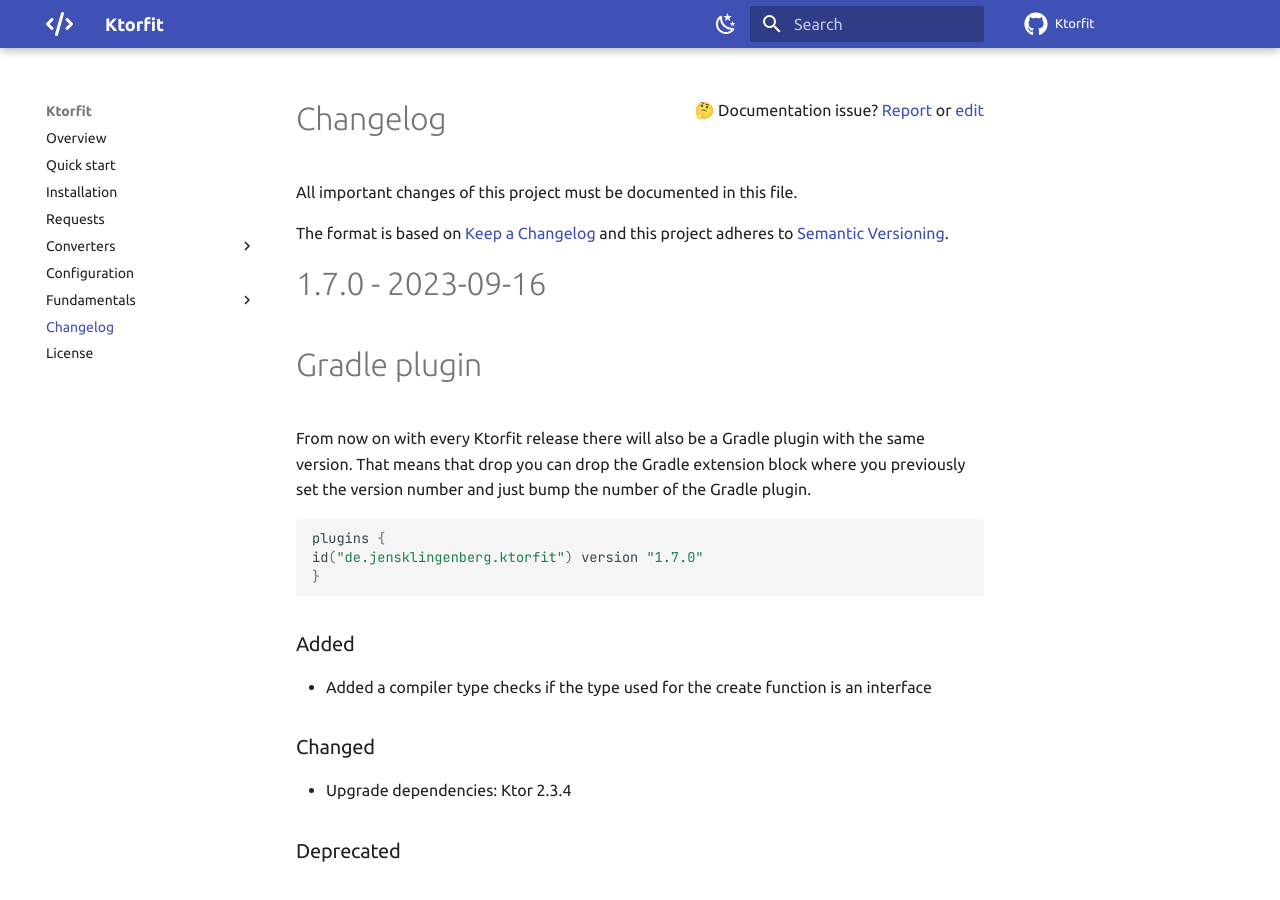
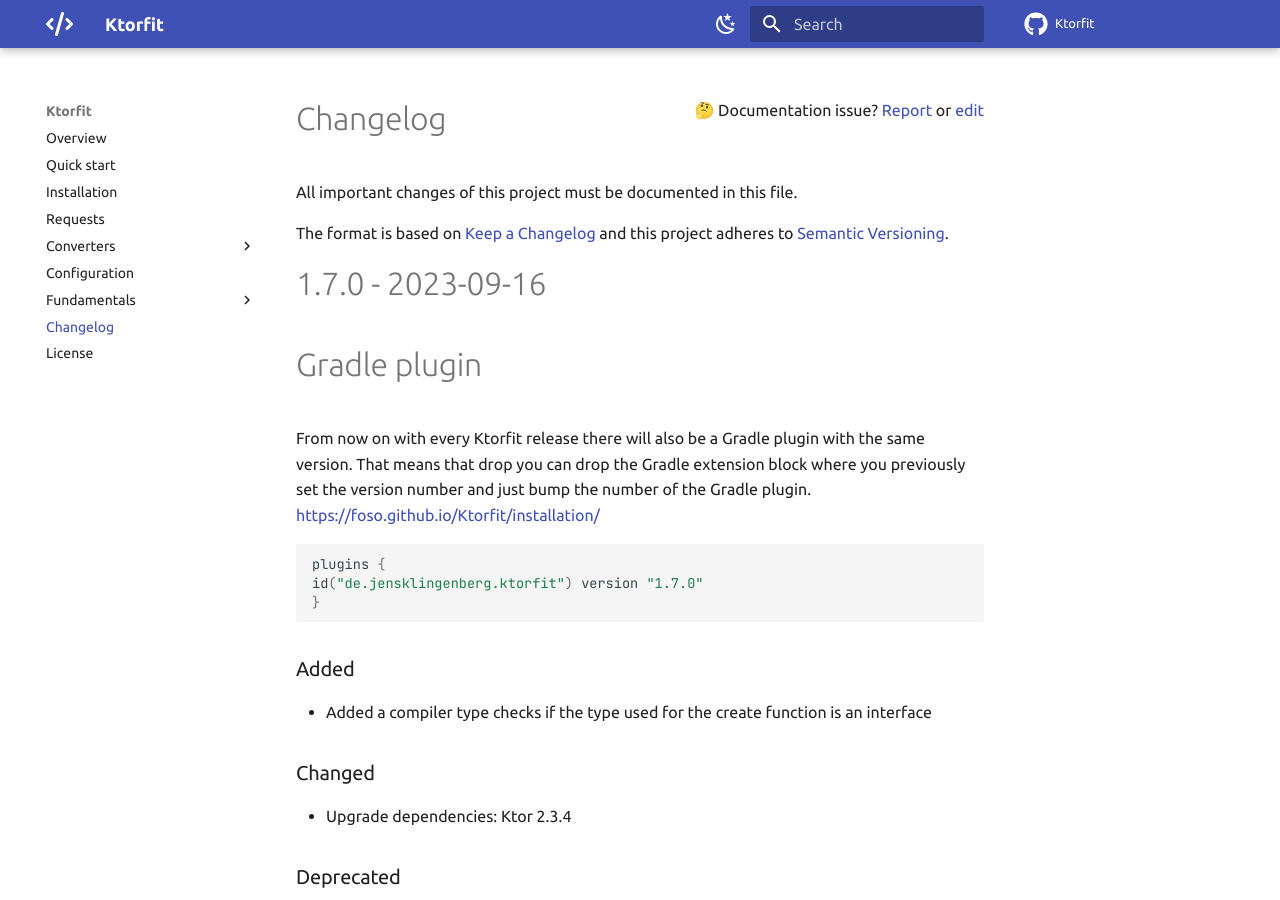
Before and after one commit to Foso/Ktorfit, an MkDocs documentation site: the page built from docs/CHANGELOG.md, in a window 1280 px wide and 900 px high. Built offline with MkDocs 1.6.1 and Material for MkDocs 9.7.7, drawn with Linux system fonts in a browser that asks for light colours; comment, search, counter and statistics services are not loaded; some of the changed lines change nothing that is shown.

Commit message:
Update CHANGELOG.md

````diff
--- a/docs/CHANGELOG.md
+++ b/docs/CHANGELOG.md
@@ -9,7 +9,7 @@
 ========================================
 # Gradle plugin
 From now on with every Ktorfit release there will also be a Gradle plugin with the same version.
-That means that drop you can drop the Gradle extension block where you previously set the version number and just bump the number of the Gradle plugin.
+That means that drop you can drop the Gradle extension block where you previously set the version number and just bump the number of the Gradle plugin. https://foso.github.io/Ktorfit/installation/
 
 ```kotlin
 plugins {
````
